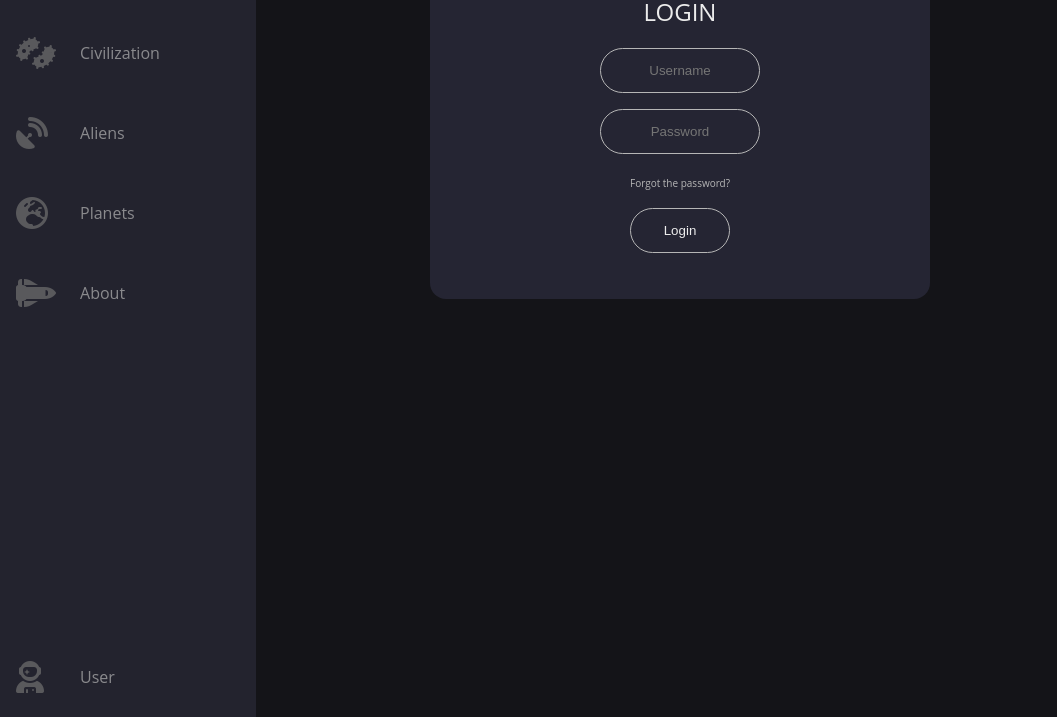
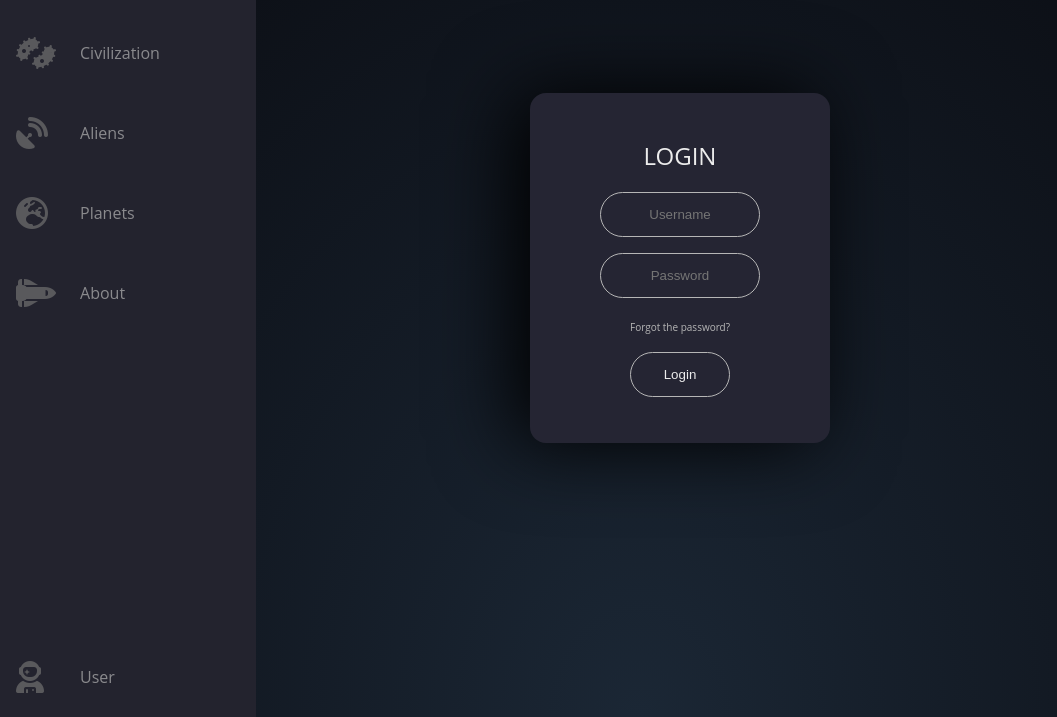
Before and after one commit to biesmhp/SenLumo, a plain HTML site: page public/user.html in a window 1280 px wide. Shown: the part 83-800 px from the top of the page, without its empty margins (0-1057 px from the left). Drawn offline with Linux system fonts and the light colour scheme.

Commit message:
senlumo_style_012

```diff
--- a/public/style.css
+++ b/public/style.css
@@ -14,21 +14,24 @@
   --color-icon: #DF49A6;
   --transition-speed: 600ms;
 }
-
+html {
+  height: 100%;
+  background: radial-gradient(ellipse at bottom, #1b2735 0%, #090a0f 100%);
+  overflow: hidden;
+}
 body {
   color: var(--text-primary);
-  background-color: var(--bg-secondary);
+  /* background-color: var(--bg-secondary); */
   margin: 0;
   padding: 0;
+}
+main {
+  margin-left: 5rem;
+  padding: 1rem;
 }
 a {
   text-decoration: none;
   color: var(--text-primary);
-}
-
-main {
-  margin-left: 5rem;
-  padding: 1rem;
 }
 
 .navbar {
@@ -36,6 +39,7 @@ main {
   background-color: var(--bg-primary);
   transition: width 600ms ease;
   overflow: scroll;
+  /* background: transparent; */
 }
 
 .navbar-nav {
@@ -66,10 +70,11 @@ main {
   transition: var(--transition-speed);
 }
 
-.nav-link:hover {
+.nav-link:hover, .nav-link:focus {
   filter: grayscale(0%) opacity(1);
   background: var(--bg-secondary);
   color: var(--text-secondary);
+  outline: none;
 }
 
 .link-text {
@@ -241,10 +246,10 @@ input[type=submit]:hover,input[type=submit]:focus {
 .card-form {
   /* dimensions */
   height: 350px;
-  width: 500px;
+  width: 300px;
   min-width: 300px;
   /* separation between cards */
-  margin: 1rem auto 1rem auto;
+  margin: 10rem auto 1rem auto;
   /* curve border */
   border-radius: 16px;
   /* background color */
@@ -259,6 +264,7 @@ input[type=submit]:hover,input[type=submit]:focus {
   align-items: center;
   /* hover transition time */
   transition: .2s;
+  box-shadow: -1rem 0 5rem #000;
   clear: both;
 }
 /* End User */
@@ -306,5 +312,6 @@ input[type=submit]:hover,input[type=submit]:focus {
 }
 .card:hover a {
   color: var(--text-secondary);
+
 }
 /* End Planets */
```
Also changed, not shown: public/aliens.html (+1 -0 lines).
